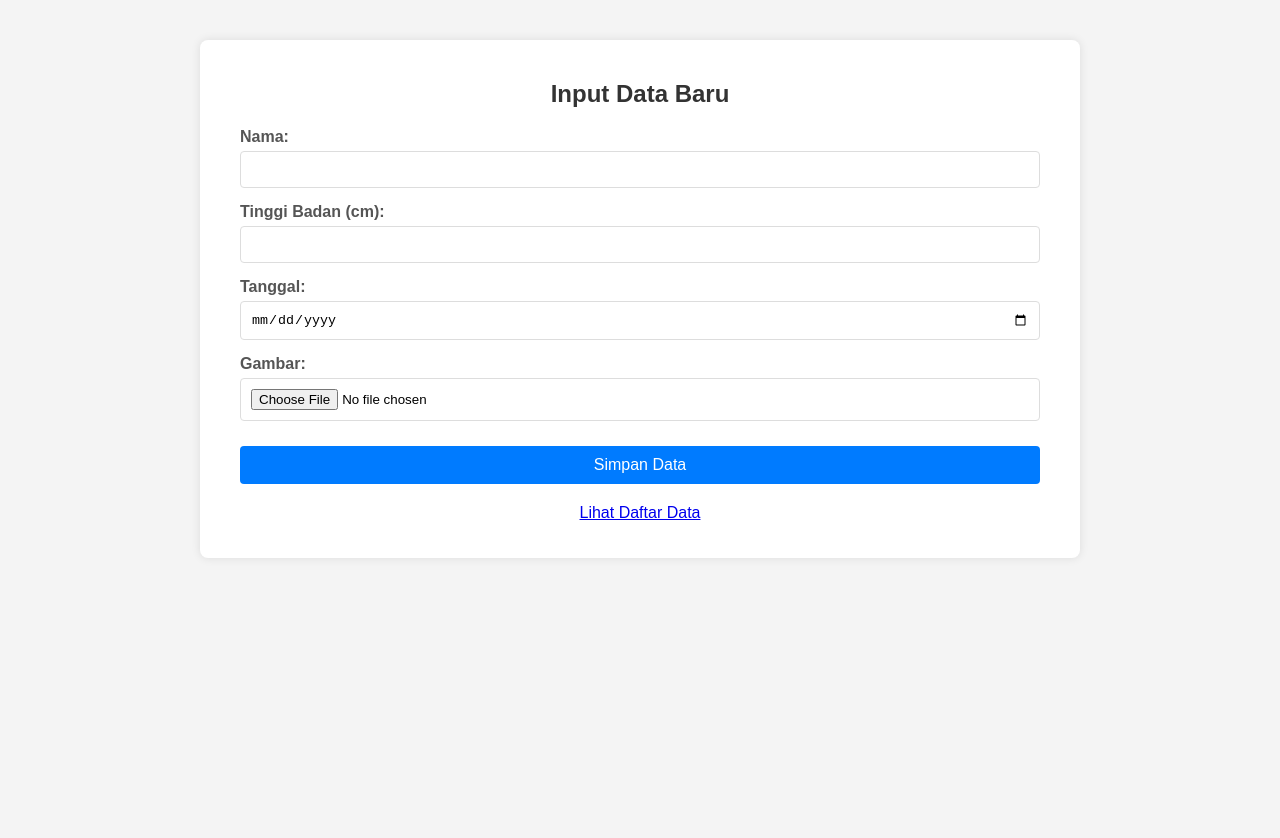
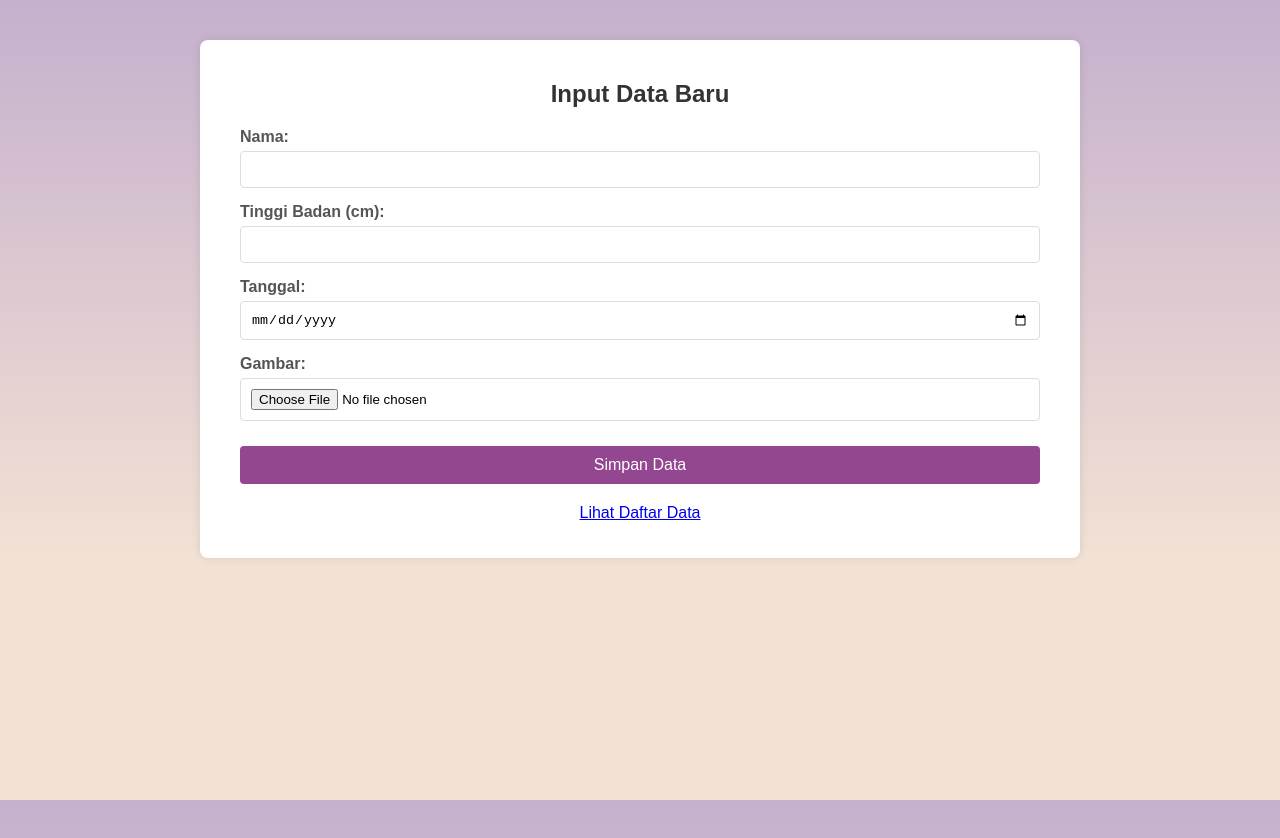
Before and after one commit to lulultfh/TugasRumah-PWS-209, a website: page public/index.html in a window 1280 px wide. Drawn offline with Linux system fonts and the light colour scheme.

Commit message:
style: update color

```diff
--- a/public/css/style.css
+++ b/public/css/style.css
@@ -1,6 +1,12 @@
 body {
-    font-family: Arial, sans-serif;
-    background-color: #f4f4f4;
+  font-family: Urbanist, sans-serif;
+  background: #f3e2d4;
+  background: linear-gradient(
+    0deg,
+    rgba(243, 226, 212, 1) 29%,
+    rgba(197, 176, 205, 1) 100%
+  );
+  background-attachment: fixed;
   margin: 0;
   padding: 20px;
   display: flex;
@@ -51,7 +57,7 @@ input[type="file"] {
   display: inline-block;
   width: 100%;
   padding: 10px;
-    background-color: #007bff;
+  background-color: #934790;
   color: #fff;
   border: none;
   border-radius: 4px;
@@ -63,7 +69,7 @@ input[type="file"] {
 }
 
 .btn:hover {
-    background-color: #0056b3;
+  background-color: #F3E2D4;
 }
 
 .message {
@@ -95,7 +101,8 @@ table {
   margin-top: 20px;
 }
 
-th, td {
+th,
+td {
   padding: 12px;
   border: 1px solid #ddd;
   text-align: left;
```
Also changed, not shown: uploads/1756885517123.jpg (added), uploads/1756885863390.jpg (added). Lines whose indentation alone changed are shown as unchanged.
